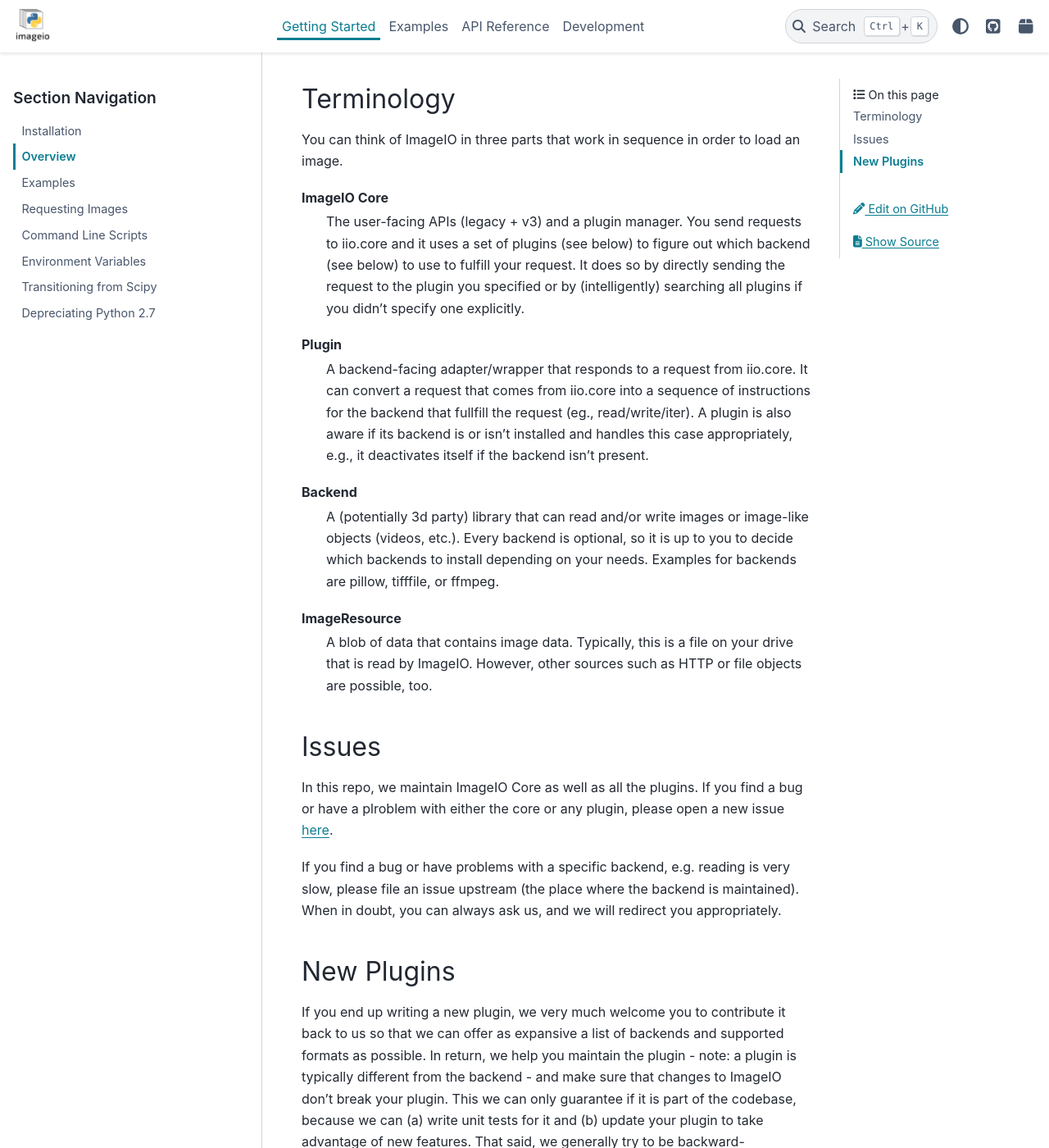
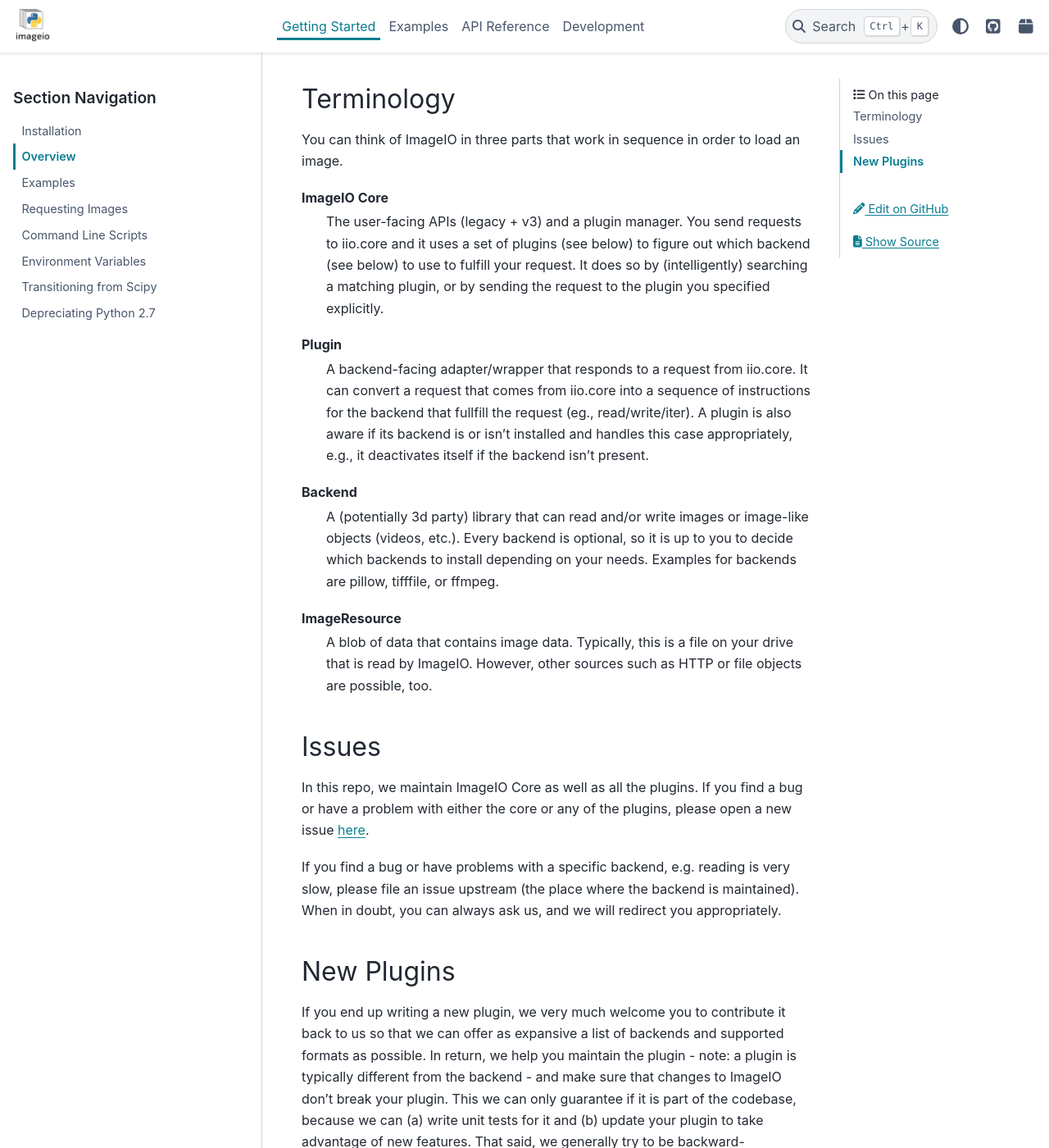
Before and after one commit to imageio/imageio, a Sphinx documentation site: the page built from docs/getting_started/overview.rst, in a window 1280 px wide and 1400 px high, scrolled down 384 px. Shown: the whole window at 82% size. Built offline with Sphinx 7.4.7 and the PyData theme 0.15.4, drawn with Linux system fonts in a browser that asks for light colours; pages that are not in the unit, such as notebooks, are missing from menus.

Commit message:
MAINT: apply @almarklein 's suggestions
Co-authored-by: Almar Klein <almar@almarklein.org>

```diff
--- a/docs/getting_started/overview.rst
+++ b/docs/getting_started/overview.rst
@@ -21,9 +21,8 @@ an image.
 ImageIO Core
     The user-facing APIs (legacy + v3) and a plugin manager. You
     send requests to iio.core and it uses a set of plugins (see below) to figure out
-    which backend (see below) to use to fulfill your request. It does so by directly
-    sending the request to the plugin you specified or by (intelligently) searching
-    all plugins if you didn't specify one explicitly.
+    which backend (see below) to use to fulfill your request. It does so by
+    (intelligently) searching a matching plugin, or by sending the request to the plugin you specified explicitly.
 
 Plugin
     A backend-facing adapter/wrapper that responds to a request from
@@ -48,7 +47,7 @@ Issues
 ------
 
 In this repo, we maintain ImageIO Core as well as all the plugins. If you find a
-bug or have a plroblem with either the core or any plugin, please open a new
+bug or have a problem with either the core or any of the plugins, please open a new
 issue `here <https://github.com/imageio/imageio/issues>`_.
 
 If you find a bug or have problems with a specific backend, e.g. reading is very
--- a/docs/getting_started/requests.rst
+++ b/docs/getting_started/requests.rst
@@ -41,8 +41,8 @@ Alternatively, you can use the full URI to the resource on your disk ::
 Byte Streams
 ------------
 
-ImageIO can directly handle (binary) file objects and BytesIO objects. This includes
-subclasses of the above as well as generic objects that implement ``close`` and a ``read`` and/or ``write`` function.
+ImageIO can directly handle (binary) file objects. This includes ``BytesIO`` objects (and subclasses thereof)
+as well as generic objects that implement ``close`` and a ``read`` and/or ``write`` function.
 Simply pass them into ImageIO the same way you would pass a URI::
 
     file_handle = open("some/image.jpg", "rb")
```
